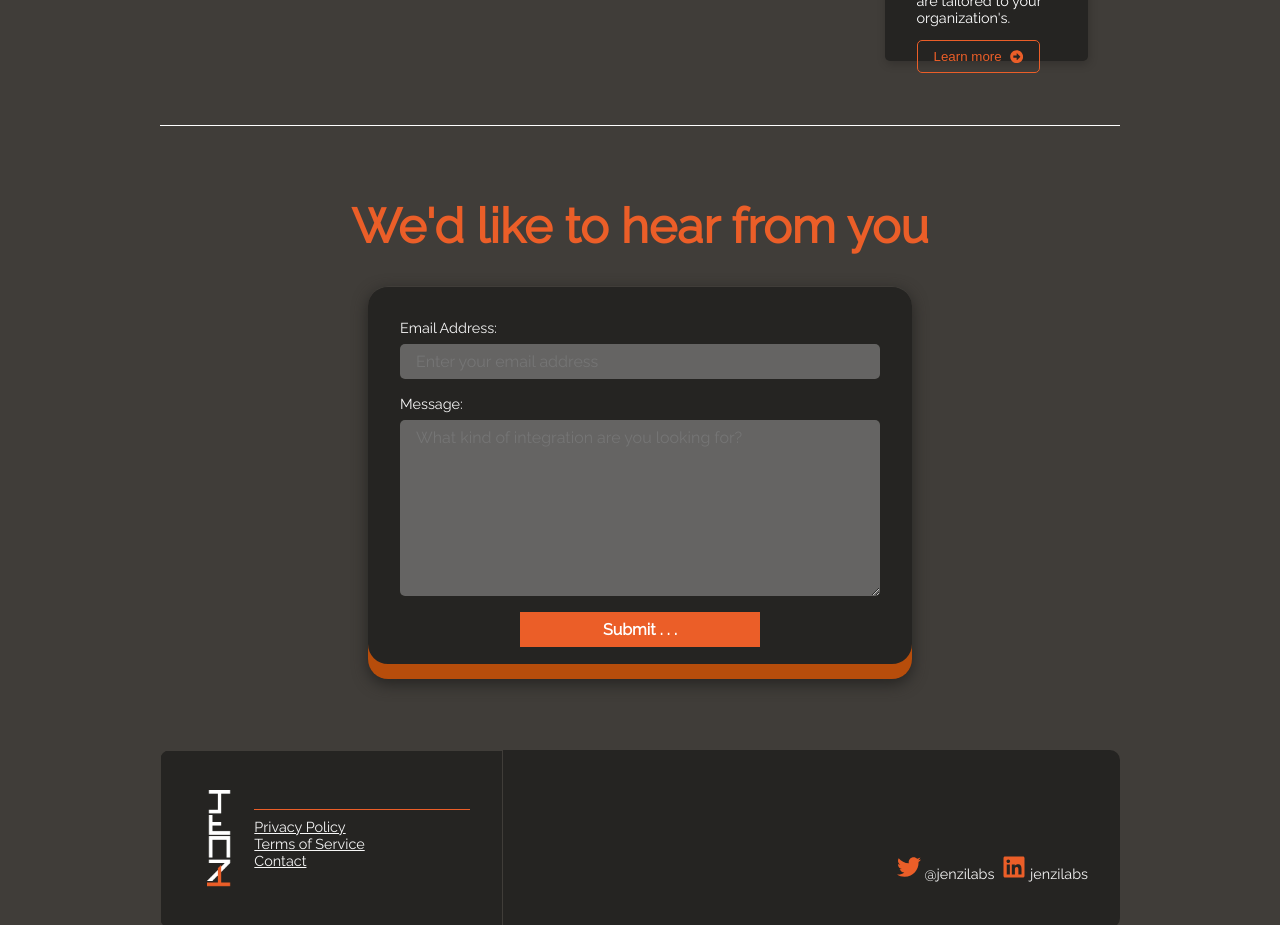
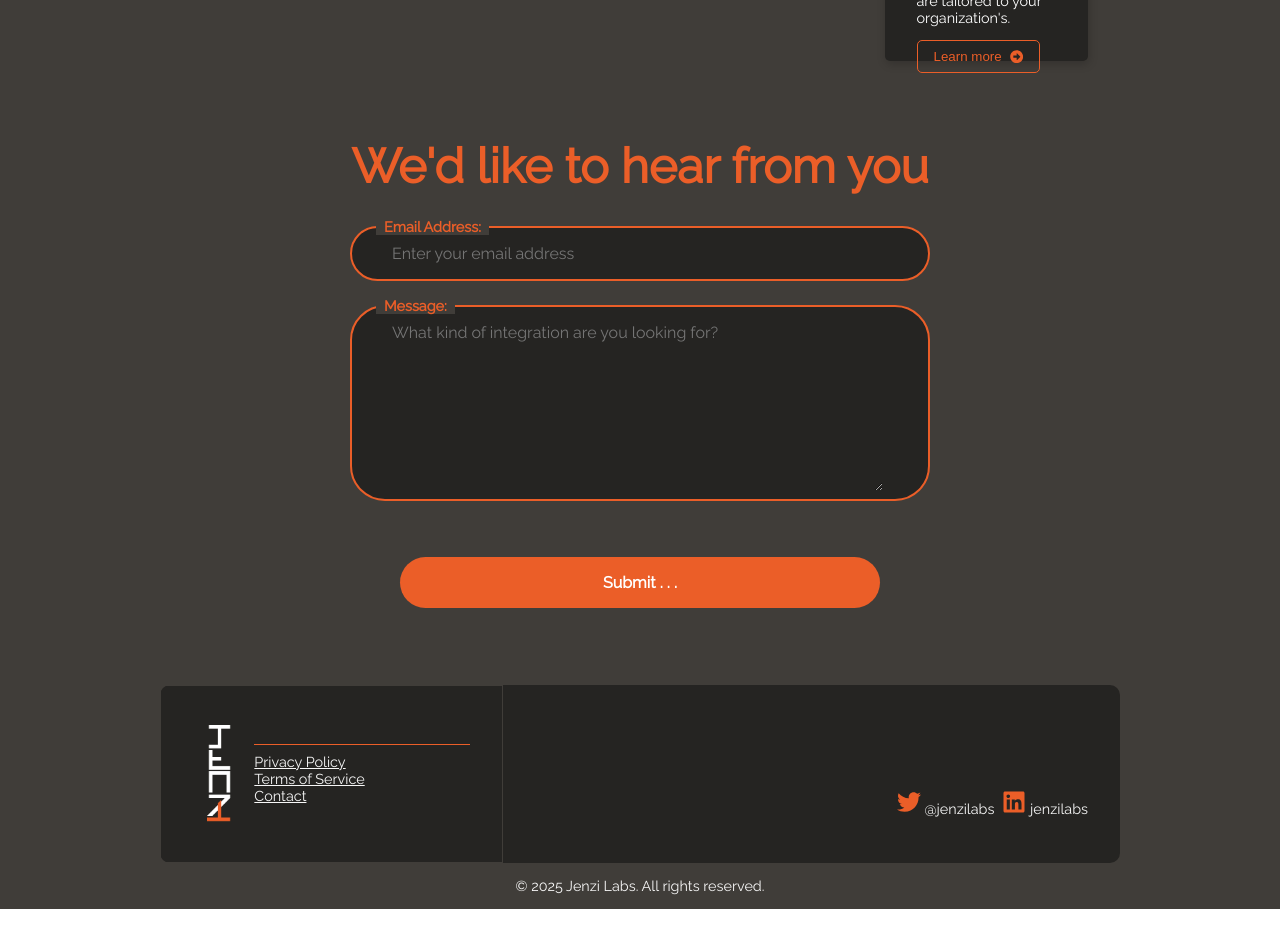
Before and after one commit to BernardMugita/labs, a React (Create React App) app in the folder front-end/: page /services/integrations in a window 1280 px wide. Shown: the part 1800-2725 px from the top of the page. Built offline with nearby package versions, Linux system fonts and the light colour scheme; a web font is replaced by a local one.

Commit message:
Minor UI updates: Navbar and Integrations page fix

```diff
--- a/front-end/src/Components/Navbar/Navbar.scss
+++ b/front-end/src/Components/Navbar/Navbar.scss
@@ -104,7 +104,7 @@
       display: flex;
       flex-direction: column;
       text-align: left;
-      z-index: 100;
+      z-index: 500;
 
       a {
         padding: 1rem;
@@ -130,7 +130,7 @@
       top: 100%;
       left: 51.3%;
       width: 15rem;
-      z-index: 100;
+      z-index: 500;
     }
   }
 }
--- a/front-end/src/Pages/Contact/ContactUs.scss
+++ b/front-end/src/Pages/Contact/ContactUs.scss
@@ -3,9 +3,6 @@
   flex-direction: column;
   align-items: center;
   width: 75%;
-  // background-image: url(../../Resources/gray.png);
-  // background-size: 1%;
-  // background-blend-mode: color-burn;
 
   .top {
     width: 100%;
--- a/front-end/src/Pages/Integrations/Integrations.scss
+++ b/front-end/src/Pages/Integrations/Integrations.scss
@@ -207,59 +207,76 @@
     }
 
     .form {
-      width: 50%;
-      background-color: #252422;
-      box-shadow: 0px 5px 15px 0px #252422, inset 0 -15px 0 #ff6200ab,
-        0 45px 0 #0000;
-      border-radius: 20px;
-      border-top: 1px solid #403d39;
-      padding: 2rem;
       display: flex;
       flex-direction: column;
-      gap: 1rem;
+      align-items: center;
+      gap: 1.5rem;
+      width: 100%;
 
       label {
         display: flex;
         flex-direction: column;
-        text-align: left;
-        justify-content: space-between;
-        gap: 0.5rem;
-        color: #f7f7f7;
+        align-items: flex-start;
+        border: 2px solid #eb5e28;
+        border-radius: 35px;
+        padding: 0.5rem 1.5rem;
+        color: #eb5e28;
+        font-weight: bold;
+        position: relative;
+        background-color: #252422;
+        width: 55%;
+
+        p {
+          margin: 0;
+          position: absolute;
+          top: -20%;
+          background-color: #403d39;
+          padding: 0rem 0.5rem;
+          color: #eb5e28;
+        }
+
+        #mes-label {
+          top: -5%;
+        }
 
         input {
+          width: 90%;
           padding: 0.5rem 1rem;
+          border: none;
+          outline: none;
           font-family: "Raleway";
-          border: none;
-          background-color: #ffffff4b;
-          border-radius: 5px;
-          color: #fff;
-          outline: none;
           font-size: 1rem;
+          background-color: transparent;
+          color: #f7f7f7;
+          background-color: #252422;
         }
 
         textarea {
+          width: 90%;
+          height: 10rem;
           padding: 0.5rem 1rem;
+          border: none;
+          outline: none;
           font-family: "Raleway";
-          border: none;
-          background-color: #ffffff4b;
-          border-radius: 5px;
-          color: #fff;
-          outline: none;
           font-size: 1rem;
-          height: 10rem;
+          background-color: transparent;
+          color: #f7f7f7;
+          background-color: #252422;
         }
       }
 
       button {
         background-color: #eb5e28;
         border: none;
-        padding: 0.5rem 1rem;
+        border-radius: 30px;
+        padding: 1rem;
         align-self: center;
         font-family: "Raleway";
         font-weight: bold;
         color: #fff;
         width: 50%;
         font-size: 1rem;
+        margin-top: 2rem;
 
         &:hover {
           color: #eb5e28;
--- a/front-end/src/Pages/Integrations/Integrations.tsx
+++ b/front-end/src/Pages/Integrations/Integrations.tsx
@@ -116,16 +116,16 @@ const Integrations: React.FC<Props> = ({}) => {
           </div>
         </div>
       </section>
-      <div className="divider"></div>
+      {/* <div className="divider"></div> */}
       <section className="more">
         <h2>We'd like to hear from you</h2>
         <div className="form">
           <label htmlFor="">
-            Email Address:
+            <p>Email Address:</p>
             <input type="text" placeholder="Enter your email address" />
           </label>
           <label htmlFor="">
-            Message:
+            <p id="mes-label">Message:</p>
             <textarea placeholder="What kind of integration are you looking for?" />
           </label>
           <button>Submit . . .</button>
```
